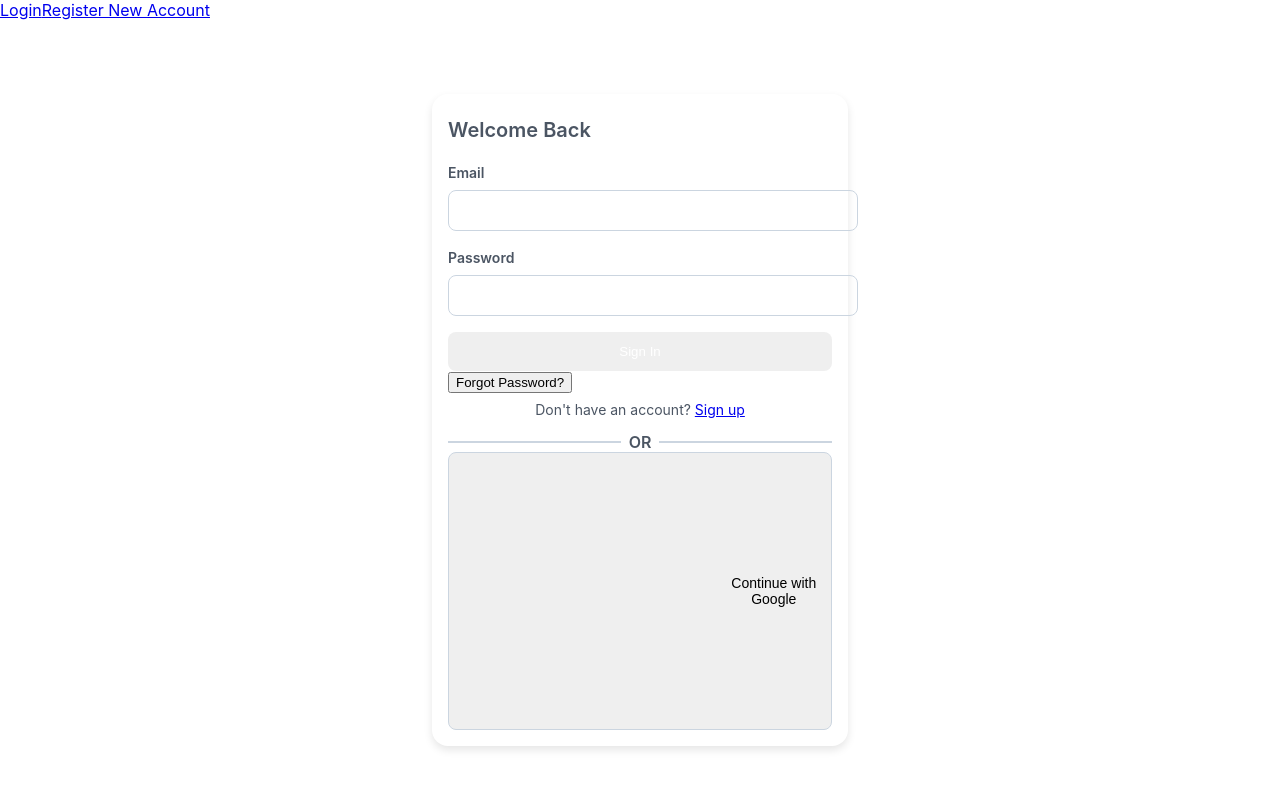
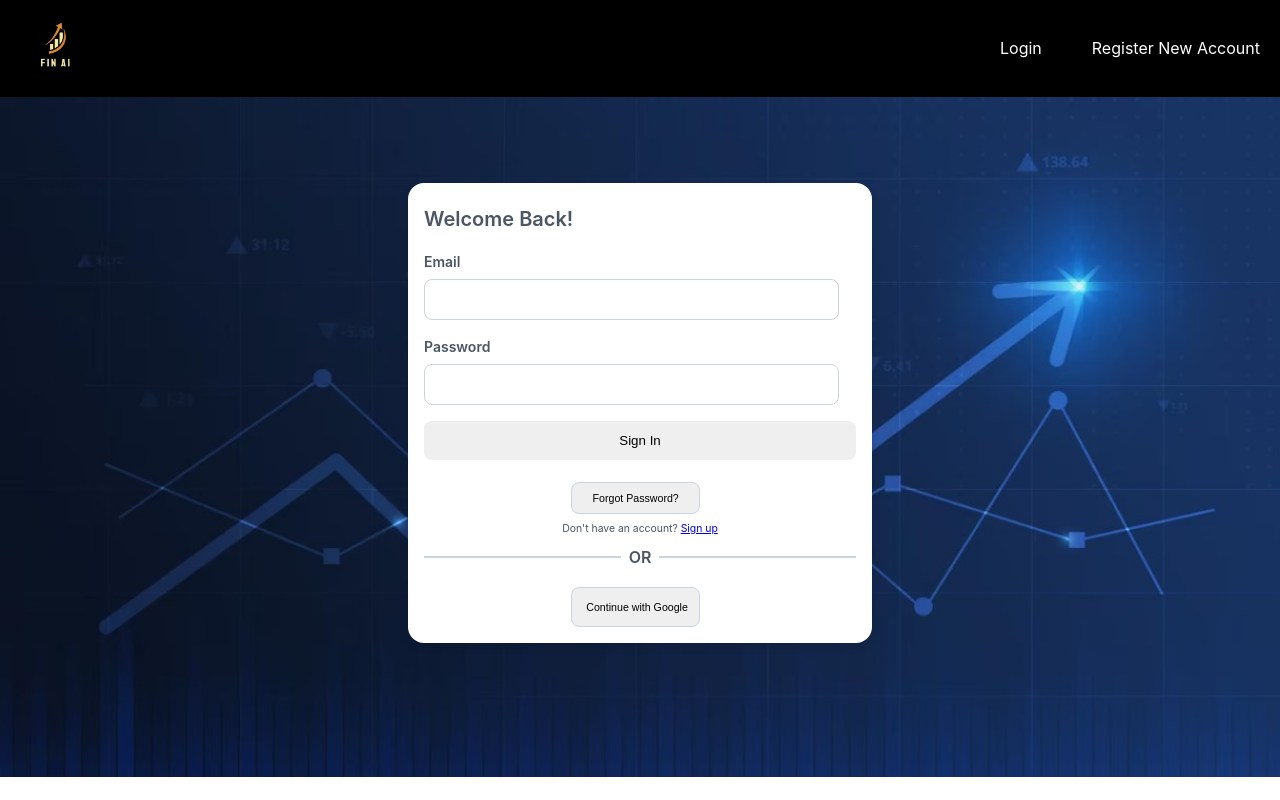
Before and after one commit to anbu-selvan10/FinAI, a React (Create React App) app: page /login in a window 1280 px wide. Built offline with nearby package versions, Linux system fonts and the light colour scheme; no server answers.

Commit message:
styles added to authentication

```diff
--- a/src/components/Header.jsx
+++ b/src/components/Header.jsx
@@ -2,6 +2,8 @@ import React from "react";
 import { Link, useNavigate } from "react-router-dom";
 import { useAuth } from "./AuthContext";
 import { doSignOut } from "../config/auth";
+import "../../src/styles/header.css";
+import logofinai from "../../src/img/finAI.jpg";
 
 const Header = () => {
   const navigate = useNavigate();
@@ -9,19 +11,21 @@ const Header = () => {
 
   return (
     <nav className="nav">
+      <Link to={"/"} className="logo-link">
+        <img src={logofinai} alt="Logo" className="logo-img" />
+      </Link>
       {userLoggedIn ? (
-        <div>
-          <button
+        <Link
+          to={"/logout"}
+          className="link"
           onClick={() => {
             doSignOut().then(() => {
               navigate("/login");
             });
           }}
-            className="link"
         >
           Logout
-          </button>
-        </div>
+        </Link>
       ) : (
         <>
           <Link className="link" to={"/login"}>
--- a/src/components/auth/login.jsx
+++ b/src/components/auth/login.jsx
@@ -52,14 +52,14 @@ const Login = () => {
   };
 
   return (
-    <div>
+    <div className="login-page">
       {userLoggedIn && <Navigate to={"/home"} replace={true} />}
 
       <main className="main">
         <div className="container">
           <div className="text-center">
             <div className="mt-2">
-              <h3>Welcome Back</h3>
+              <h3>Welcome Back!</h3>
             </div>
           </div>
           <form onSubmit={onSubmit} className="form">
@@ -95,8 +95,9 @@ const Login = () => {
               disabled={isSigningIn}
               className={`button ${isSigningIn ? "disabled" : ""}`}
             >
-              {isSigningIn ? "Signing In..." : "Sign In"}
+              <span>{isSigningIn ? "Signing In..." : "Sign In"}</span>
             </button>
+
             <div className="forgot-password">
               <button
                 type="button"
@@ -104,18 +105,21 @@ const Login = () => {
                 disabled={isSigningIn}
                 className="forgot-password-button"
               >
-                Forgot Password?
+                <div className="textforpass">Forgot Password?</div>
               </button>
             </div>
           </form>
           <p className="sign-up">
             Don't have an account? <Link to={"/register"}>Sign up</Link>
           </p>
+
           <div className="or-divider">
             <div className="divider-line"></div>
             <div className="divider-text">OR</div>
             <div className="divider-line"></div>
           </div>
+
+          <br></br>
           <button
             disabled={isSigningIn}
             onClick={(e) => {
@@ -128,7 +132,10 @@ const Login = () => {
               fill="none"
               xmlns="http://www.w3.org/2000/svg"
             ></svg>
-            {isSigningIn ? "Signing In..." : "Continue with Google"}
+
+            <div className="textcontgg">
+              {isSigningIn ? "Signing In..." : "Continue with Google"}
+            </div>
           </button>
         </div>
       </main>
--- a/src/components/auth/signup.jsx
+++ b/src/components/auth/signup.jsx
@@ -40,7 +40,7 @@ const Register = () => {
     } else {
       return (
         <span className="verification-error">
-          Please verify your email to access the home page.
+          Please signup and verify your email to access the home page.
         </span>
       );
     }
@@ -103,7 +103,7 @@ const Register = () => {
               disabled={isRegistering}
               className={`button ${isRegistering ? "disabled" : ""}`}
             >
-              {isRegistering ? "Signing Up..." : "Sign Up"}
+              <span>{isRegistering ? "Signing Up..." : "Sign Up"}</span>
             </button>
             <div className="text-sm text-center sign-in">
               Already have an account?{" "}
--- a/src/config/firebase.jsx
+++ b/src/config/firebase.jsx
@@ -3,7 +3,7 @@ import { getFirestore } from "firebase/firestore";
 import { getAuth } from "firebase/auth";
 
 const firebaseConfig = {
-  //Firebase Configuration
+  //Firebase Config
 };
 
 const app = initializeApp(firebaseConfig);
--- /dev/null
+++ b/src/styles/header.css
@@ -0,0 +1,28 @@
+.nav {
+  background-color: black;
+  display: flex;
+  align-items: center;
+}
+
+.link {
+  color: white;
+  text-decoration: none;
+  padding: 20px;
+  transition: color 0.3s ease;
+  margin-left: 10px;
+}
+
+.link:hover {
+  color: blue;
+}
+
+.logo-link {
+  margin-right: auto;
+}
+
+.logo-img {
+  width: 110px;
+  height: 7h;
+  margin-top: 5%;
+  flex-shrink: 0;
+}
--- a/src/styles/login.css
+++ b/src/styles/login.css
@@ -1,18 +1,27 @@
 .main {
   width: 100%;
-  height: 100vh;
+  height: 70vh;
   display: flex;
   align-self: center;
   justify-content: center;
   align-items: center;
+  background-image: url("../img/bgnigg.jpg");
+  background-size: cover;
+  background-position: center;
+}
+
+.login-page {
+  background-color: black;
 }
 
 .container {
-  width: 24rem;
+  width: 26rem;
   color: #4b5563;
   padding: 1rem;
   box-shadow: 0 0.25rem 0.5rem rgba(0, 0, 0, 0.1);
   border-radius: 1rem;
+  background-color: white;
+  margin-bottom: 14vh;
 }
 
 .container h3 {
@@ -36,7 +45,7 @@
 }
 
 .input-group input {
-  width: 100%;
+  width: 90%;
   margin-top: 0.5rem;
   padding: 0.75rem;
   color: #4b5563;
@@ -59,12 +68,16 @@
 .button {
   width: 100%;
   padding: 0.75rem;
-  color: #fff;
+  color: white;
   font-weight: 500;
   border: none;
   border-radius: 0.5rem;
   cursor: pointer;
   transition: background-color 0.3s ease;
+}
+
+.button span {
+  color: black;
 }
 
 .button:disabled {
@@ -82,7 +95,7 @@
 
 .sign-up {
   text-align: center;
-  font-size: 0.875rem;
+  font-size: 0.65rem;
   margin-top: 0.5rem;
 }
 
@@ -105,18 +118,57 @@
 }
 
 .google-button {
-  width: 100%;
+  width: 30%;
+  height: 5vh;
   display: flex;
   justify-content: center;
+  text-align: center;
   align-items: center;
-  gap: 0.75rem;
-  padding: 0.625rem;
+  padding: 0.725rem;
   border: 1px solid #cbd5e0;
   border-radius: 0.5rem;
   font-size: 0.875rem;
   font-weight: 500;
   cursor: pointer;
   transition: background-color 0.3s ease;
+  margin-left: 34%;
+  white-space: nowrap;
+  overflow: hidden;
+  text-overflow: ellipsis;
+}
+
+.textforpass {
+  width: auto;
+  display: inline-flex;
+  font-size: 76%;
+}
+
+.forgot-password-button {
+  padding-left: 38%;
+  width: 30%;
+  height: 4vh;
+  display: flex;
+  justify-content: center;
+  text-align: center;
+  align-items: center;
+  padding: 0.725rem;
+  border: 1px solid #cbd5e0;
+  border-radius: 0.5rem;
+  font-size: 0.875rem;
+  font-weight: 500;
+  cursor: pointer;
+  transition: background-color 0.3s ease;
+  margin-left: 34%;
+  white-space: nowrap;
+  overflow: hidden;
+  text-overflow: ellipsis;
+  margin-top: 5%;
+}
+
+.textcontgg {
+  width: auto;
+  display: inline-flex;
+  font-size: 76%;
 }
 
 .google-button:hover {
--- a/src/styles/signup.css
+++ b/src/styles/signup.css
@@ -1,6 +1,6 @@
 .main {
   width: 100%;
-  height: 100vh;
+  height: 85vh;
   display: flex;
   align-self: center;
   justify-content: center;
@@ -8,11 +8,12 @@
 }
 
 .container {
-  width: 24rem;
+  width: 27rem;
   color: #4b5563;
   padding: 1rem;
   box-shadow: 0 0.25rem 0.5rem rgba(0, 0, 0, 0.1);
   border-radius: 1rem;
+  margin-top: 5%;
 }
 
 .container h3 {
@@ -36,7 +37,7 @@
 }
 
 .input-group input {
-  width: 100%;
+  width: 90%;
   margin-top: 0.5rem;
   padding: 0.75rem;
   color: #4b5563;
@@ -67,6 +68,10 @@
   transition: background-color 0.3s ease;
 }
 
+.button span {
+  color: black;
+}
+
 .button:disabled {
   background-color: #cbd5e0;
   cursor: not-allowed;
```
Also changed, not shown: src/img/bgnigg.jpg (added), src/img/finAI.jpg (added). Lines whose indentation alone changed are shown as unchanged.
